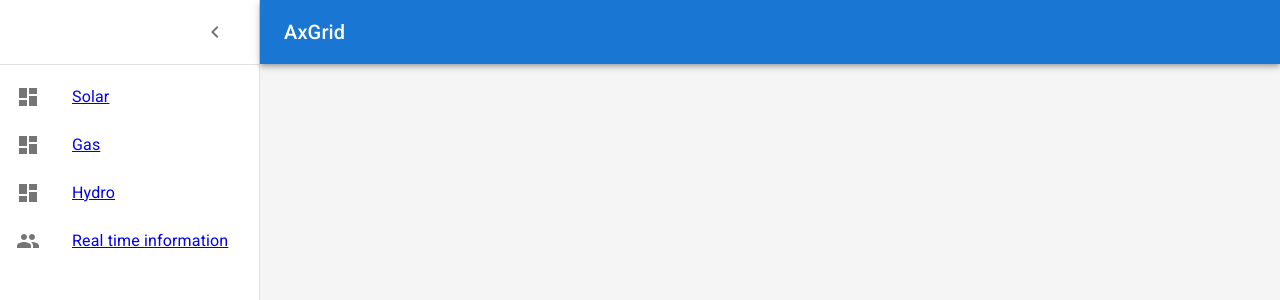
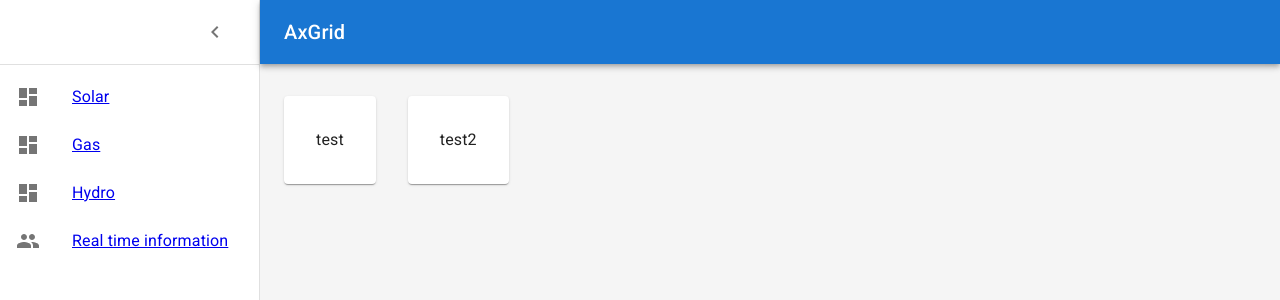
Before and after one commit to carloslara33/axpo-challenge, a React (Create React App) app: page /solar in a window 1280 px wide. Shown: the top 300 px of the page. Built offline with nearby package versions, Linux system fonts and the light colour scheme.

Commit message:
Added interfaces
I have added the basic interfaces for the different types of energy producers.

```diff
--- a/src/components/App/App.tsx
+++ b/src/components/App/App.tsx
@@ -21,7 +21,7 @@ export default function App() {
             overflow: "auto",
           }}
         >
-          <Container maxWidth="lg" sx={{ mt: 4, mb: 4 }}>
+          <Container maxWidth="lg" sx={{ my: 12 }}>
             <Routes>
               <Route path="/solar" element={<Solar />} />
               <Route path="/gas" element={<Gas />} />
--- a/src/pages/solar/Solar.tsx
+++ b/src/pages/solar/Solar.tsx
@@ -1,7 +1,33 @@
-import React from 'react';
+import Paper from "@mui/material/Paper";
+import React from "react";
 
 export default function Solar() {
-    return (
+  return (
+    <div
+      style={{
+        display: "flex",
+        flexDirection: "row",
+        gap: "2rem"
+      }}
+    >
+      <Paper
+        sx={{
+          p: 4,
+          display: "flex",
+          flexDirection: "row"
+        }}
+      >
         <div>test</div>
-    )
+      </Paper>
+      <Paper
+        sx={{
+          p: 4,
+          display: "flex",
+          flexDirection: "row"
+        }}
+      >
+        <div>test2</div>
+      </Paper>
+    </div>
+  );
 }
--- /dev/null
+++ b/src/types/producerCommon.ts
@@ -0,0 +1,6 @@
+export interface producerCommon {
+  price: number;
+  minQuantity: number;
+  contractTerms: string;
+  paymentTerms: string;
+}
```
Also changed, not shown: src/types/gasEnergyProducers.ts (added, +12 -0 lines), src/types/hydroEnergyProducers.ts (added, +12 -0 lines), src/types/locations.ts (added, +32 -0 lines), src/types/solarEnergyProducers.ts (added, +9 -0 lines).
